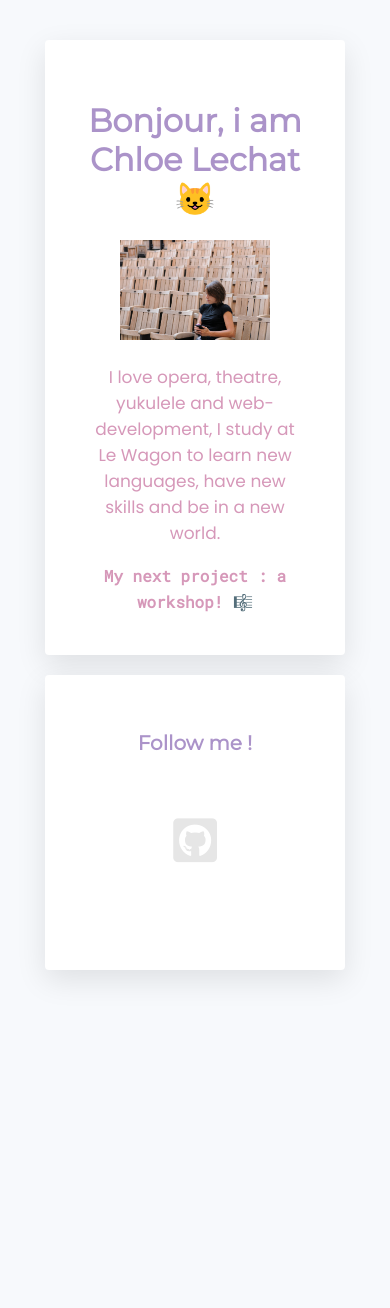
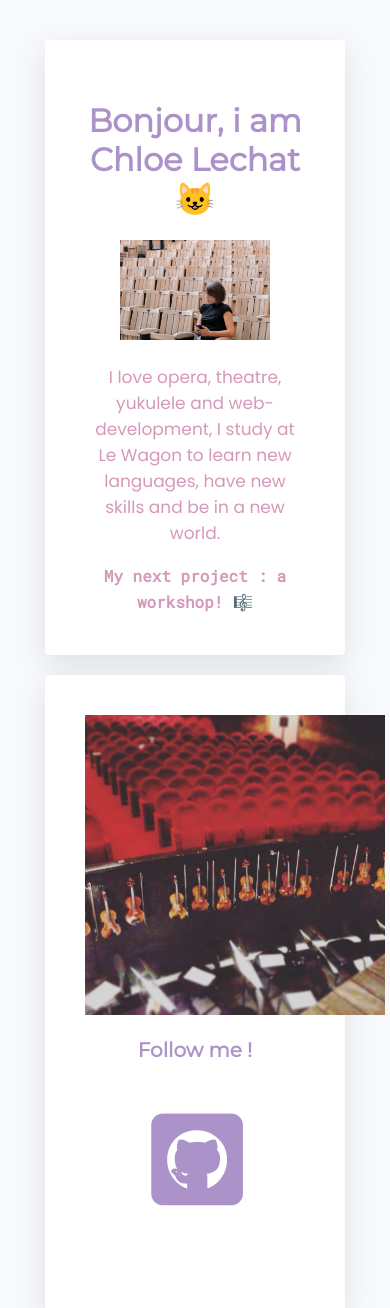
Before and after one commit to ChloeCat36/profile, a plain HTML site: page index.html in a window 390 px wide. Shown: the top 1308 px of the page. Before the commit the page ends 1010 px from the top, so only its background shows below. Drawn offline with Linux system fonts and the light colour scheme.

Commit message:
make my profile prettier

```diff
--- a/index.html
+++ b/index.html
@@ -19,11 +19,12 @@
       <a class="btn_blue" href="https://academie.festival-aix.com/en/workshop/2019-opera-creation-workshop" target="_blank">
       My next project : a workshop! 🎼</a>
     </div>
-    <div class="card-white">
+    <div id="second_card-white">
+      <img class="fond_size" src="images/1.png" alt="fond" width="300px">
        <h2>Follow me !</h2>
         <ul class="list-inline">
-          <li><a href="https://github.com/chloecat36" target="_blank"></a>
-              <i class="fab fa-github-square"></i>
+          <li><a href="https://github.com/chloecat36" target="_blank">
+              <i class="fab fa-github-square"></i></a>
           </li>
         </ul>
     </div>
--- a/style.css
+++ b/style.css
@@ -38,14 +38,24 @@ a {
     margin: 20px 0px;
     text-align: center;
 }
+#second_card-white {
+    background-color: white;
+    padding: 40px;
+    box-shadow: 0px 10px 30px rgba(0,0,0,0.1);
+    border-radius: 4px;
+    margin: 20px 0px;
+    text-align: center;
+}
 .img-circle {
     border-radius: 50%;
 }
 .btn-blue {
-    background-color: #7189bf;
-    color: white;
+    background-color: #ab93c9;;
+    color: #ffbea3;
     padding: 15px 20px;
     border-radius: 4px;
+    border-width: 50px;
+    text-decoration: underline;
 }
 .list-inline {
     list-style: none;
@@ -53,8 +63,7 @@ a {
     font-size: 50px;
     color: rgb(230, 230, 230);
 }
-}
-.fab fa-github-square {
+.fab {
     -moz-osx-font-smoothing: grayscale;
     -webkit-font-smoothing: antialiased;
     display: inline-block;
@@ -62,7 +71,8 @@ a {
     font-variant: normal;
     text-rendering: auto;
     line-height: 1;
-    size: 100px;
+    font-size: 100px;
+    color: #ab93c9;
 }
 @media (max-width: 960px) {
   /* For a screen < 960px, this CSS will be read */
@@ -85,4 +95,7 @@ a {
   .bild_size {
     width: 150px;
   }
+  .fond_size {
+    display:
+  }
 }
```
Also changed, not shown: images/1.png (added).
